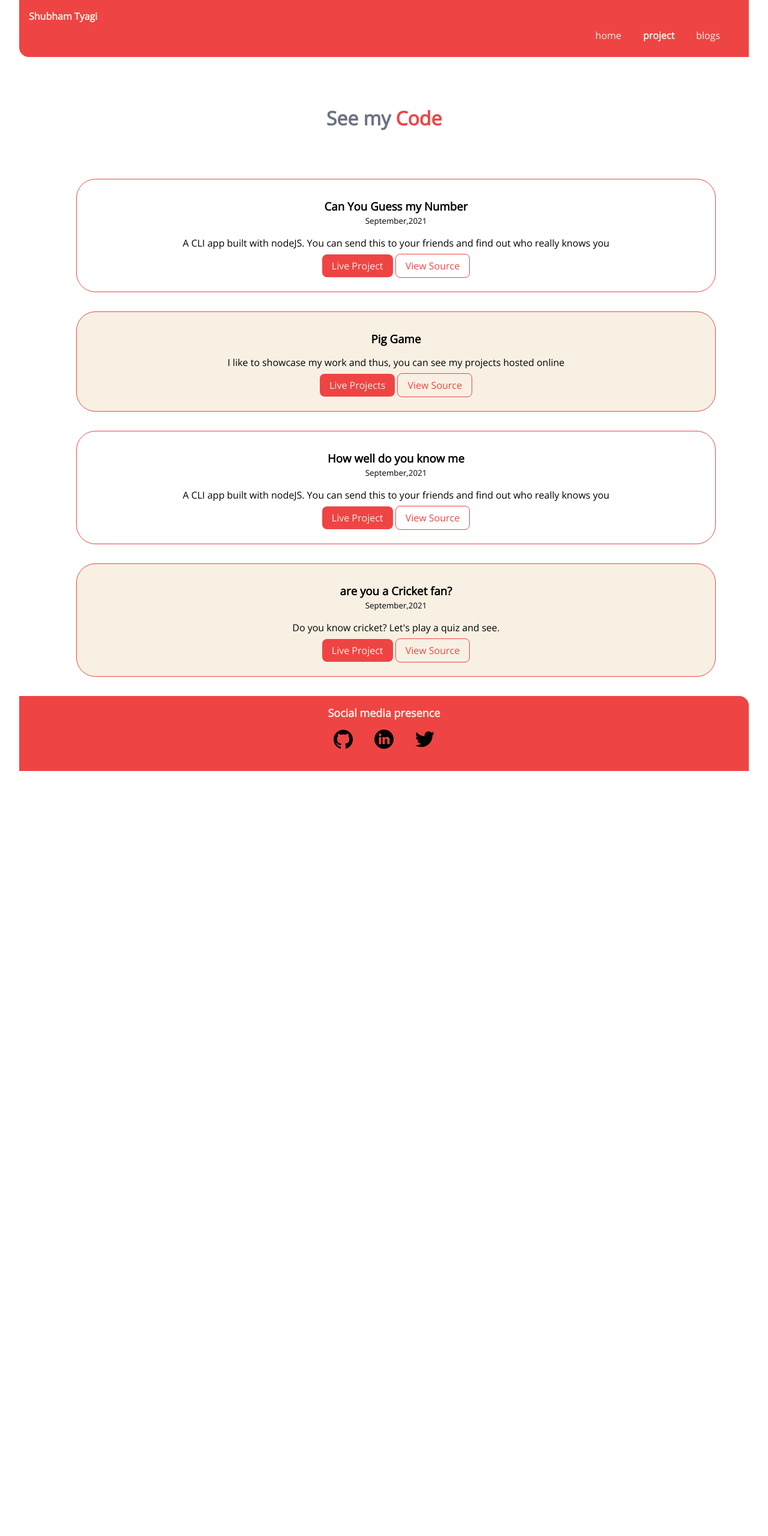
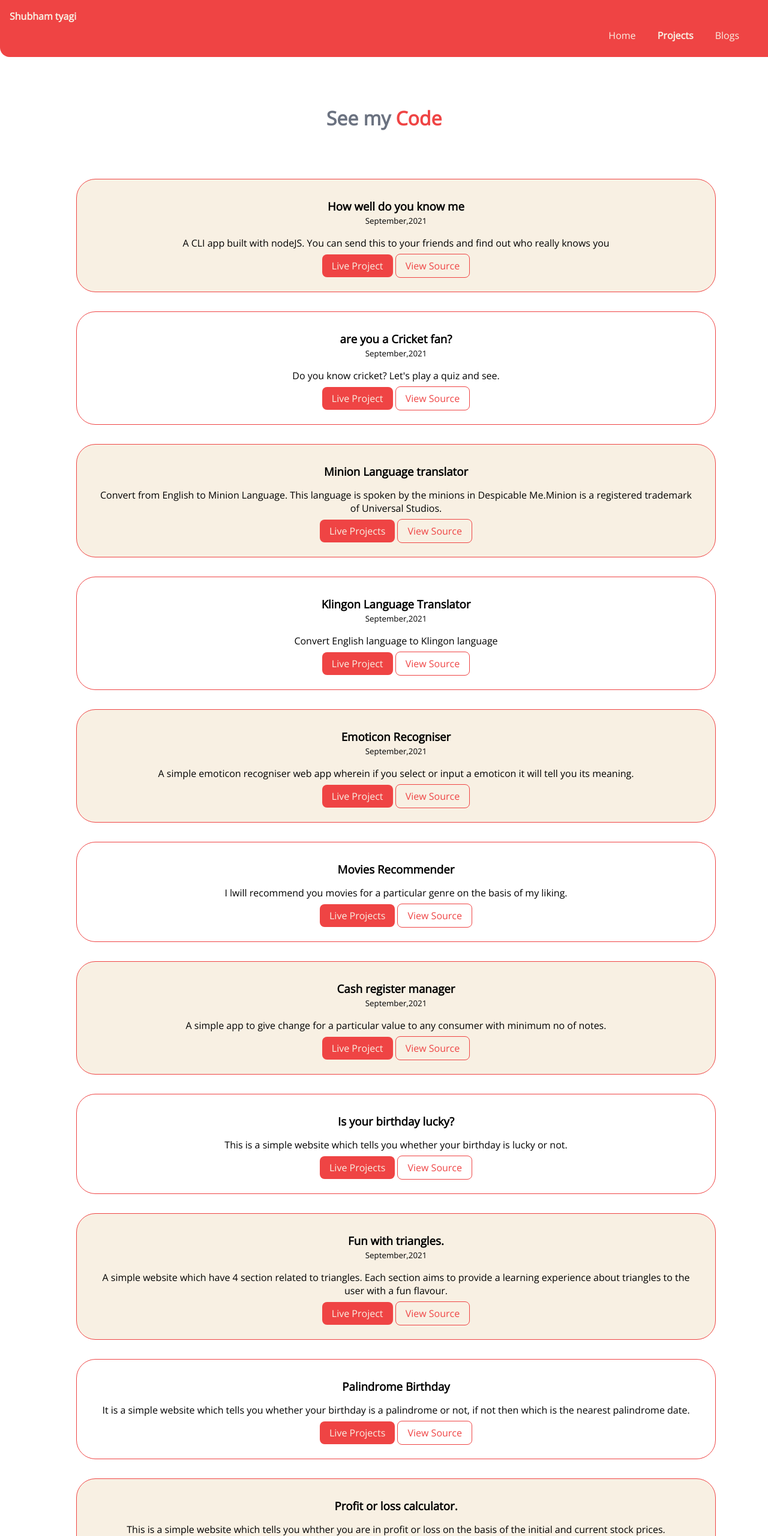
Before and after one commit to shubham-tyagi/Portfolio-Website, a plain HTML site: page projects.html in a window 1280 px wide. Shown: the top 2560 px of the page at 60% size. Before the commit the page ends 1285 px from the top, so only its background shows below. Drawn offline with nearby package versions, Linux system fonts and the light colour scheme.

Commit message:
content : all mark 15 projects were added

```diff
--- a/Styles/styles.css
+++ b/Styles/styles.css
@@ -1,24 +1,23 @@
-@import url('https://fonts.googleapis.com/css2?family=Open+Sans&display=swap');
+@import url("https://fonts.googleapis.com/css2?family=Open+Sans&display=swap");
 
 /* font-family: 'Open Sans', sans-serif; */
 
 :root {
-  --primary-color: #EF4444;
-  --secondary-color: #6B7280;
-  --off-white: #F8F0E3;
+	--primary-color: #ef4444;
+	--secondary-color: #6b7280;
+	--off-white: #f8f0e3;
 }
 
 body {
 	margin: 0px;
-  font-family: 'Open Sans', sans-serif;
+	font-family: "Open Sans", sans-serif;
 }
 
 /* ----- NavBar ------ */
 
-
 .navigation {
 	/* margin: auto; */
-  margin: 0rem 2rem;
+	margin: 0rem;
 	background-color: var(--primary-color);
 	padding: 1rem;
 	border-bottom-left-radius: 1rem;
@@ -112,7 +111,7 @@ body {
 /* ------ footer ----- */
 
 .footer {
-  margin: 0rem 2rem;
+	margin: 0rem;
 	background-color: var(--primary-color);
 	padding: 1rem;
 	border-top-right-radius: 1rem;
@@ -132,7 +131,6 @@ body {
 
 .footer .list-non-bullets {
 	list-style-type: none;
-
 }
 
 .footer .list-item-inline {
@@ -142,7 +140,6 @@ body {
 .footer .img-social {
 	width: 2rem;
 }
-
 
 /* --------------  projects.html ------------ */
 
@@ -179,7 +176,6 @@ body {
 	padding: 2rem;
 	border: 1px solid var(--primary-color);
 	max-width: 1000px;
-
 }
 
 .projects .ow {
--- a/projects.html
+++ b/projects.html
@@ -6,16 +6,16 @@
     <meta charset="UTF-8">
     <meta http-equiv="X-UA-Compatible" content="IE=edge">
     <meta name="viewport" content="width=device-width, initial-scale=1.0">
-    <title>Document</title>
+    <title>Projects</title>
     <link href="Styles/styles.css" rel="stylesheet">
   </head>
 
   <nav class="navigation">
-    <div class="nav-brand"> <a href="#" class="link-style">Shubham Tyagi </a></div>
+    <div class="nav-brand"> <a href="https://shubham-tyagi.netlify.app/" class="link-style">Shubham tyagi </a></div>
     <ul class="list-non-bullets nav-pills">
-      <li class="list-item-inline "><a class="link-style" href="index.html">home</a></li>
-      <li class="list-item-inline active-class"><a class="link-style" href="projects.html">project</a></li>
-      <li class="list-item-inline"><a class="link-style" href="blogs.html">blogs</a></li>
+      <li class="list-item-inline "><a class="link-style" href="index.html">Home</a></li>
+      <li class="list-item-inline active-class"><a class="link-style" href="projects.html">Projects</a></li>
+      <li class="list-item-inline"><a class="link-style" href="blogs.html">Blogs</a></li>
     </ul>
   </nav>
 
@@ -23,20 +23,7 @@
     <h1 class="hero-title">See my <span class="title-inverted">Code</span></h1>
   </div>
   <ul class="projects">
-    <section class="showcase-list">
-      <h3>Can You Guess my Number</h3>
-      <small>September,2021</small>
-      <p>A CLI app built with nodeJS. You can send this to your friends and find out who really knows you</p>
-      <a href="https://can-you-guess-it.netlify.app/" class="primary-button link-style">Live Project</a> <a
-        href="https://github.com/shubham-tyagi/Guess-My-Number" class="secondary-button link-style">View Source</a>
-    </section>
     <section class="showcase-list ow">
-      <h3>Pig Game</h3>
-      <p>I like to showcase my work and thus, you can see my projects hosted online</p>
-      <a href="https://pig-game-multi.netlify.app/" class="primary-button link-style"> Live Projects</a> <a
-        href="https://github.com/shubham-tyagi/Pig-Game" class="secondary-button link-style">View Source</a>
-    </section>
-    <section class="showcase-list">
       <h3>How well do you know me </h3>
       <small>September,2021</small>
       <p>A CLI app built with nodeJS. You can send this to your friends and find out who really knows you</p>
@@ -44,7 +31,7 @@
         class="primary-button link-style">Live Project</a> <a href="https://github.com/shubham-tyagi/Mark1"
         class="secondary-button link-style">View Source</a>
     </section>
-    <section class="showcase-list ow">
+    <section class="showcase-list ">
       <h3>are you a Cricket fan?</h3>
       <small>September,2021</small>
       <p>Do you know cricket? Let's play a quiz and see.</p>
@@ -52,13 +39,108 @@
         class="primary-button link-style"> Live Project</a>
       <a href="https://github.com/shubham-tyagi/Mark2" class="secondary-button link-style">View Source</a>
     </section>
+
+
+    <section class="showcase-list ow">
+      <h3>Minion Language translator</h3>
+      <p>Convert from English to Minion Language. This language is spoken by the minions in Despicable Me.Minion is a
+        registered trademark of Universal Studios.</p>
+      <a href="https://minion-banana-language-translator.netlify.app/" class="primary-button link-style"> Live
+        Projects</a> <a href="https://github.com/shubham-tyagi/Minion-Translation-App"
+        class="secondary-button link-style">View
+        Source</a>
+    </section>
+    <section class="showcase-list ">
+      <h3>Klingon Language Translator</h3>
+      <small>September,2021</small>
+      <p>Convert English language to Klingon language</p>
+      <a href="https://klingon-language-translator.netlify.app/" class="primary-button link-style">Live Project</a> <a
+        href="https://github.com/shubham-tyagi/Klingon-Translation-app" class="secondary-button link-style">View
+        Source</a>
+    </section>
+
+
+    <section class="showcase-list ow">
+      <h3>Emoticon Recogniser</h3>
+      <small>September,2021</small>
+      <p>A simple emoticon recogniser web app wherein if you select or input a emoticon it will tell you its meaning.
+      </p>
+      <a href="https://emojis-recogniser.netlify.app/" class="primary-button link-style">Live Project</a> <a
+        href="https://github.com/shubham-tyagi/Emoji-Recogniser-" class="secondary-button link-style">View Source</a>
+    </section>
+    <section class="showcase-list ">
+      <h3>Movies Recommender</h3>
+      <p>I lwill recommend you movies for a particular genre on the basis of my liking.</p>
+      <a href="https://movies-good.netlify.app/" class="primary-button link-style"> Live Projects</a> <a
+        href="https://github.com/shubham-tyagi/Good-Movies" class="secondary-button link-style">View Source</a>
+    </section>
+    <section class="showcase-list ow">
+      <h3>Cash register manager</h3>
+      <small>September,2021</small>
+      <p>A simple app to give change for a particular value to any consumer with minimum no of notes.</p>
+      <a href="https://cash-management-app.netlify.app/" class="primary-button link-style">Live Project</a> <a
+        href="https://github.com/shubham-tyagi/Cash-Register-App" class="secondary-button link-style">View Source</a>
+    </section>
+    <section class="showcase-list ">
+      <h3>Is your birthday lucky?</h3>
+      <p>This is a simple website which tells you whether your birthday is lucky or not.</p>
+      <a href="https://luky-birthday.netlify.app/" class="primary-button link-style"> Live Projects</a> <a
+        href="https://github.com/shubham-tyagi/Is-Your-Birthday-Lucky" class="secondary-button link-style">View
+        Source</a>
+    </section>
+    <section class="showcase-list ow">
+      <h3>Fun with triangles.</h3>
+      <small>September,2021</small>
+      <p>A simple website which have 4 section related to triangles. Each section aims to provide a learning experience
+        about triangles to the user with a fun flavour.</p>
+      <a href="https://fun-with-triangls.netlify.app/" class="primary-button link-style">Live Project</a> <a
+        href="https://github.com/shubham-tyagi/Fun-With-Triangles" class="secondary-button link-style">View Source</a>
+    </section>
+
+    <section class="showcase-list ">
+      <h3>Palindrome Birthday</h3>
+      <p>It is a simple website which tells you whether your birthday is a palindrome or not, if not then which is the
+        nearest palindrome date.</p>
+      <a href="https://palindrom-birthday.netlify.app/" class="primary-button link-style"> Live Projects</a> <a
+        href="https://github.com/shubham-tyagi/Palindrome-Birthdays" class="secondary-button link-style">View Source</a>
+    </section>
+    <section class="showcase-list ow">
+      <h3>Profit or loss calculator.</h3>
+      <p>This is a simple website which tells you whther you are in profit or loss on the basis of the initial and
+        current stock prices.</p>
+      <a href="https://stoks.netlify.app/" class="primary-button link-style"> Live Projects</a> <a
+        href="https://github.com/shubham-tyagi/stocks" class="secondary-button link-style">View Source</a>
+    </section>
+    <section class="showcase-list ">
+      <h3>Pig Game</h3>
+      <p>I like to showcase my work and thus, you can see my projects hosted online</p>
+      <a href="https://pig-game-multi.netlify.app/" class="primary-button link-style"> Live Projects</a> <a
+        href="https://github.com/shubham-tyagi/Pig-Game" class="secondary-button link-style">View Source</a>
+    </section>
+    <section class="showcase-list ow">
+      <h3>Can You Guess my Number</h3>
+      <small>September,2021</small>
+      <p>A CLI app built with nodeJS. You can send this to your friends and find out who really knows you</p>
+      <a href="https://can-you-guess-it.netlify.app/" class="primary-button link-style">Live Project</a> <a
+        href="https://github.com/shubham-tyagi/Guess-My-Number" class="secondary-button link-style">View Source</a>
+    </section>
   </ul>
   <footer class="footer">
     <div class="footer-header"> Social media presence</div>
     <ul class="list-non-bullets">
-      <li class="list-item-inline"><img src="images/github.png" class="img-social" /></li>
-      <li class="list-item-inline"><img src="images/linkedin.png" class="img-social" /></li>
-      <li class="list-item-inline"><img src="images/twitter.png" class="img-social" /></li>
+
+      <li class="list-item-inline">
+        <a href="https://github.com/shubham-tyagi" class="link-style">
+          <img src="images/github.png" class="img-social" /></a>
+      </li>
+
+      <li class="list-item-inline"><a href="https://www.linkedin.com/in/shubham-tyagi-b3879616a" class="link-style"><img
+            src="images/linkedin.png" class="img-social" /></a>
+      </li>
+
+      <li class="list-item-inline"><a href="https://twitter.com/tyagiiiiiiiiii" class="link-style"><img
+            src="images/twitter.png" class="img-social" /></a>
+      </li>
     </ul>
   </footer>
 </body>
```
Also changed, not shown: blogs.html (+31 -16 lines), index.html (+18 -8 lines), 1 other file. Lines whose indentation alone changed are shown as unchanged.
